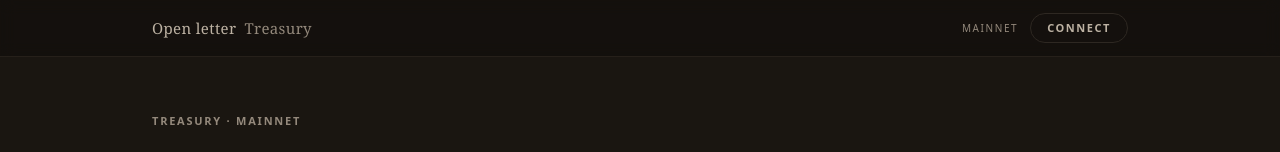
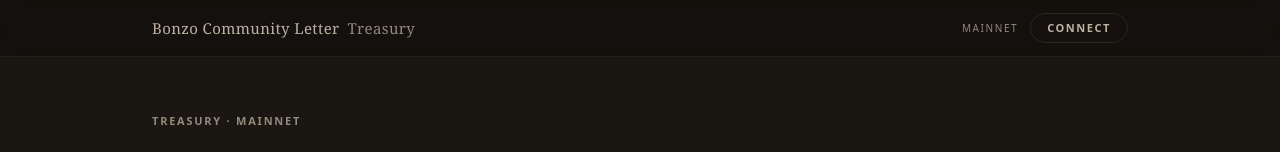
Before and after one commit to bonzo-community-letter/treasury, a React (Vite) app: page / in a window 1280 px wide. Shown: the top 152 px of the page. Built offline with nearby package versions, Linux system fonts and the light colour scheme; no server answers.

Commit message:
Nav bar: the masthead says Bonzo Community Letter

```diff
--- a/src/components/NavBar.tsx
+++ b/src/components/NavBar.tsx
@@ -29,7 +29,7 @@ export function NavBar({
       <div className="mx-auto flex h-14 w-full max-w-5xl items-center justify-between gap-4 px-4 sm:px-6">
         <span className="flex items-baseline gap-2">
           <span className="font-serif text-[0.9375rem] leading-none tracking-wide text-ink-soft">
-            Open letter
+            Bonzo Community Letter
           </span>
           <span className="font-serif text-[0.9375rem] leading-none tracking-wide text-ink-faint">
             Treasury
```
